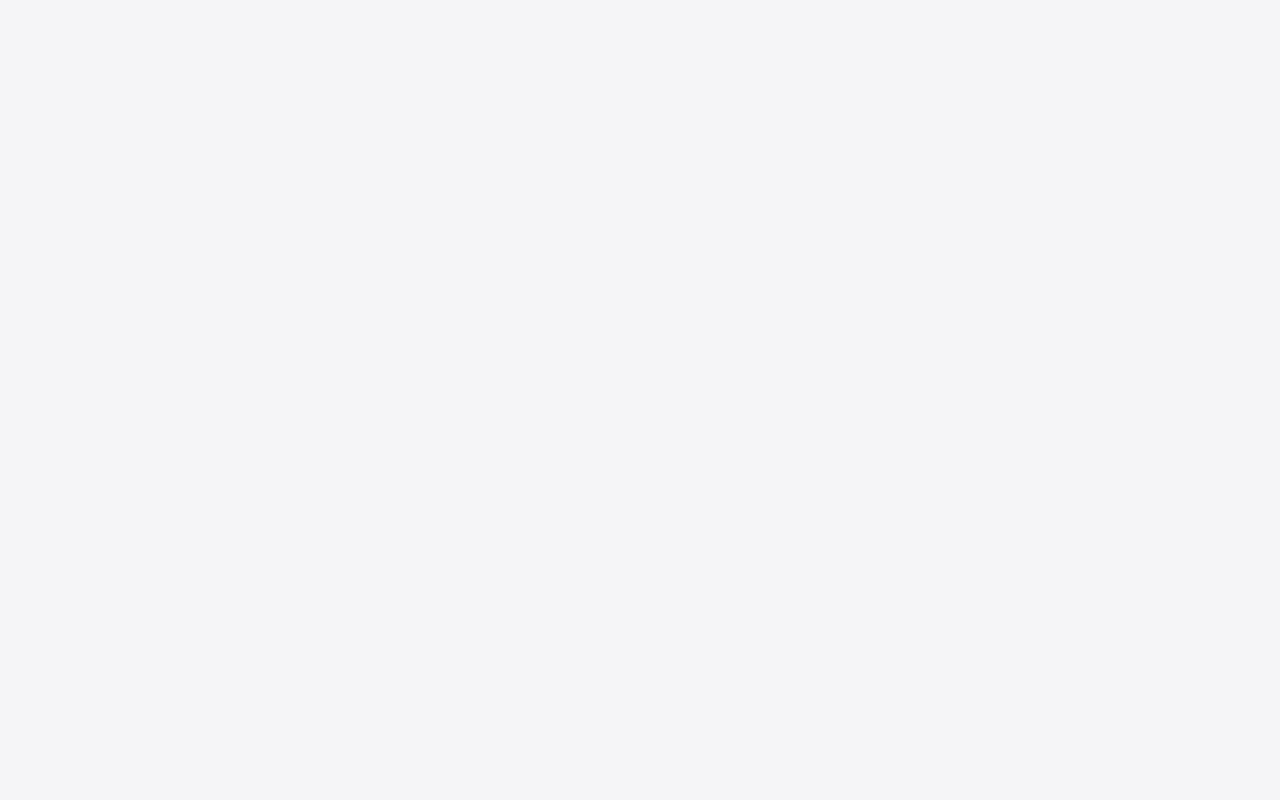
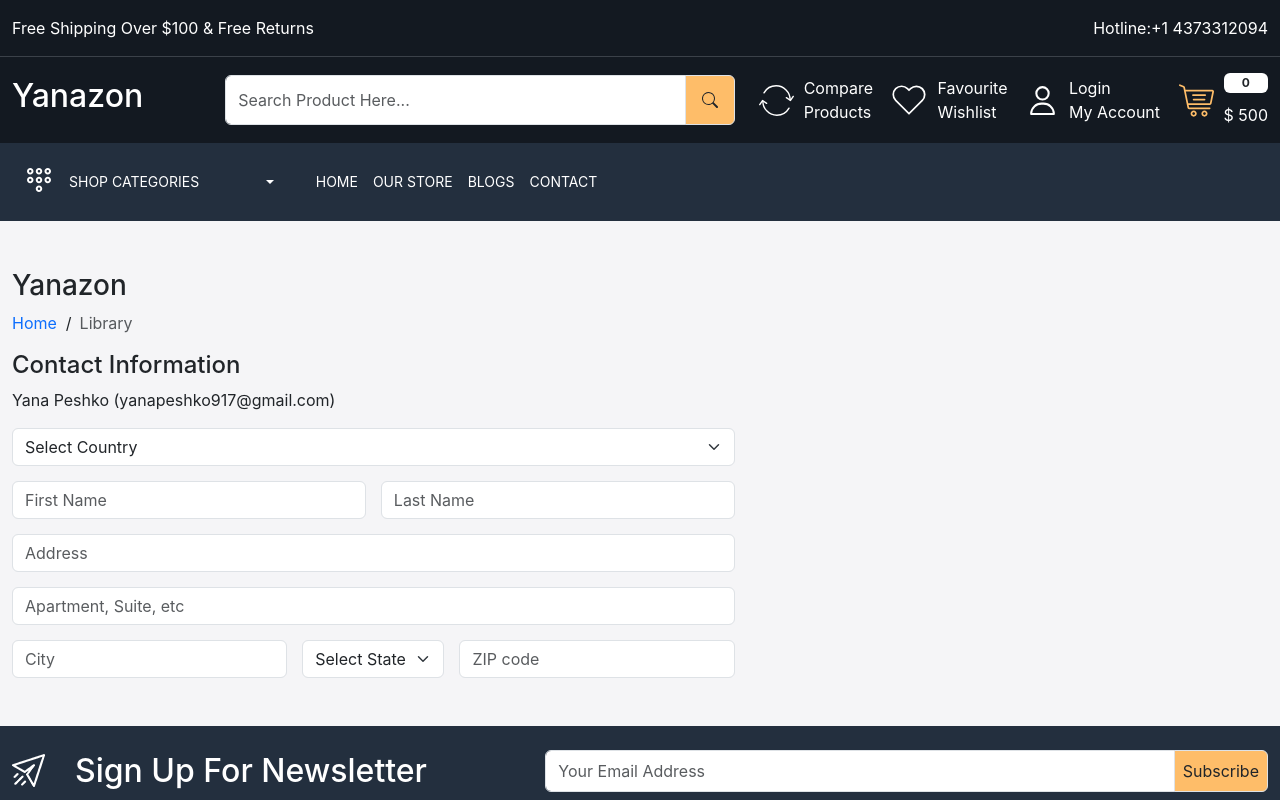
Before and after one commit to yanapeshko/web-shop, a React (Create React App) app: page /checkout in a window 1280 px wide. Before the commit this address had no page. Shown: the top 800 px of the page. Built offline with nearby package versions, Linux system fonts and the light colour scheme.

Commit message:
started Checkout page

```diff
--- a/src/App.jsx
+++ b/src/App.jsx
@@ -21,6 +21,7 @@
 import ShippingPolicy from "./pages/ShippingPolicy";
 import TermAndConditions from "./pages/TermAndConditions";
 import SingleProduct from "./pages/SingleProduct";
+import Checkout from "./pages/Checkout";
 
 function App() {
   return (
@@ -36,6 +37,7 @@
             <Route path="blogs" element={<Blog />} />
             <Route path="blog/:id" element={<SingleBlog />} />
             <Route path="cart" element={<Cart />} />
+            <Route path="checkout" element={<Checkout />} />
             <Route path="compare-product" element={<CompareProduct />} />
             <Route path="wishlist" element={<WishList />} />
             <Route path="login" element={<Login />} />
--- /dev/null
+++ b/src/pages/Checkout.jsx
@@ -0,0 +1,101 @@
+import React from "react";
+
+const Checkout = () => {
+  return (
+    <>
+      <div className="checkout-wrapper py-5 home-wrapper-2">
+        <div className="container-xxl">
+          <div className="row">
+            <div className="col-7">
+              <div className="left-checkout-data">
+                <h3 className="website-name">Yanazon</h3>
+                <nav
+                  style={{ "--bs-breadcrumb-divider": ">" }}
+                  aria-label="breadcrumb"
+                >
+                  <ol className="breadcrumb">
+                    <li className="breadcrumb-item">
+                      <a href="#">Home</a>
+                    </li>
+                    &nbsp; /
+                    <li className="breadcrumb-item active" aria-current="page">
+                      Library
+                    </li>
+                  </ol>
+                </nav>
+                <h4 className="title">Contact Information</h4>
+                <p className="user-details">
+                  Yana Peshko (yanapeshko917@gmail.com)
+                </p>
+                <form
+                  className="d-flex flex-wrap gap-15 justify-content-between"
+                  action=""
+                >
+                  <div className="w-100">
+                    <select className="form-control form-select" name="" id="">
+                      <option value="" selected disabled>
+                        Select Country
+                      </option>
+                    </select>
+                  </div>
+                  <div className="flex-grow-1">
+                    <input
+                      type="text"
+                      className="form-control"
+                      placeholder="First Name"
+                    />
+                  </div>
+                  <div className="flex-grow-1">
+                    <input
+                      type="text"
+                      className="form-control"
+                      placeholder="Last Name"
+                    />
+                  </div>
+                  <div className="w-100">
+                    <input
+                      type="text"
+                      className="form-control"
+                      placeholder="Address"
+                    />
+                  </div>
+                  <div className="w-100">
+                    <input
+                      type="text"
+                      className="form-control"
+                      placeholder="Apartment, Suite, etc"
+                    />
+                  </div>
+                  <div className="flex-grow-1">
+                    <input
+                      type="text"
+                      className="form-control"
+                      placeholder="City"
+                    />
+                  </div>
+                  <div className="flex-grow-1">
+                    <select className="form-control form-select" name="" id="">
+                      <option value="" selected disabled>
+                        Select State
+                      </option>
+                    </select>
+                  </div>
+                  <div className="flex-grow-1">
+                    <input
+                      type="text"
+                      className="form-control"
+                      placeholder="ZIP code"
+                    />
+                  </div>
+                </form>
+              </div>
+            </div>
+            <div className="col-5"></div>
+          </div>
+        </div>
+      </div>
+    </>
+  );
+};
+
+export default Checkout;
```
